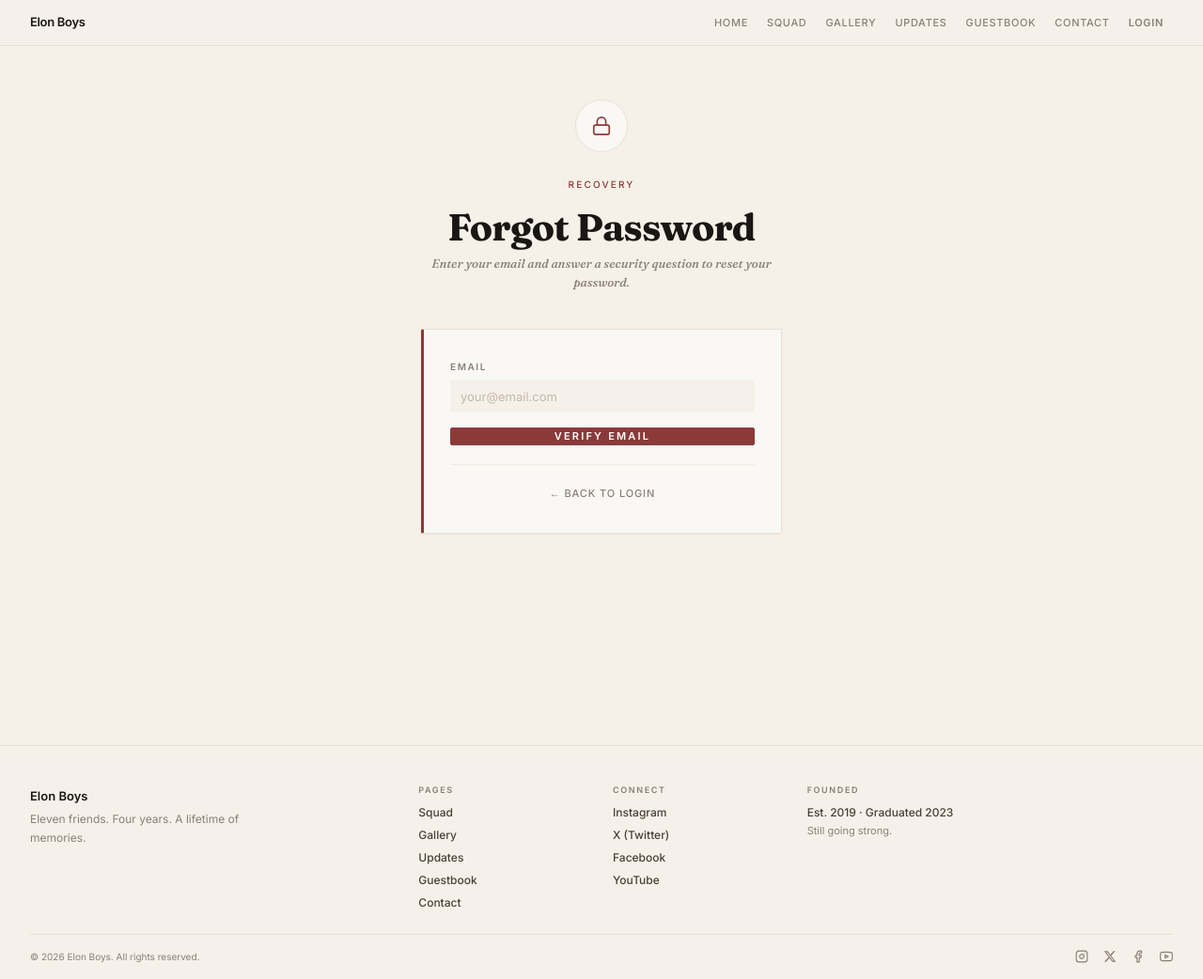
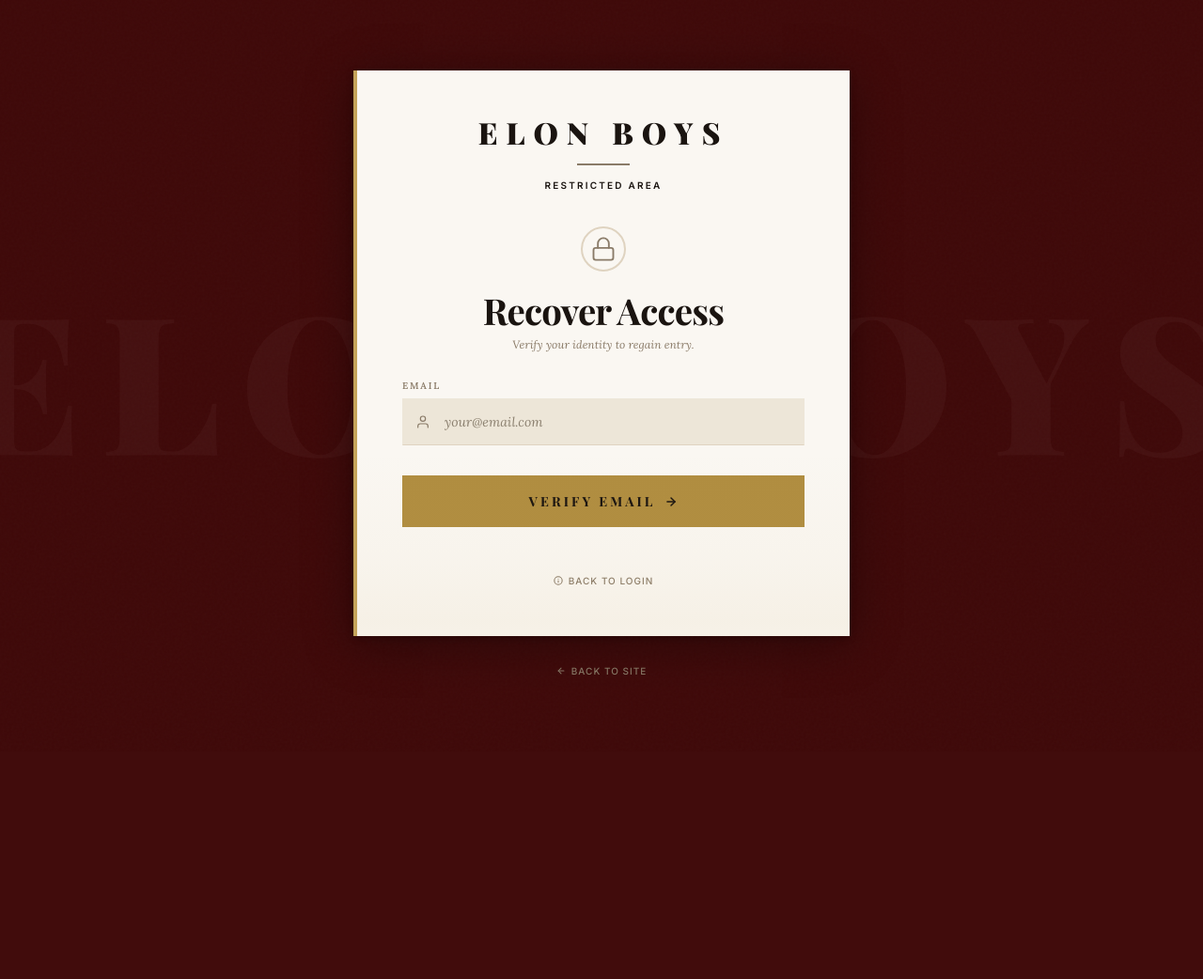
Before and after one commit to sojib96/elon_boys, a FastAPI app: page /forgot-password in a window 1280 px wide. Shown: the whole page at 94% size. After the commit the page ends 718 px from the top, so only its background shows below. Run offline with FastAPI, Linux system fonts and the light colour scheme; some libraries are stand-ins or nearby versions; some web fonts are replaced.

Commit message:
Align forgot password page with login design pattern

```diff
--- a/app/templates/private/forgot_password.html
+++ b/app/templates/private/forgot_password.html
@@ -1,46 +1,50 @@
 {% extends "base.html" %}
 {% block title %}Forgot Password — Elon Boys{% endblock %}
-{% block body_class %} page-private{% endblock %}
+{% block body_class %} page-private page-login{% endblock %}
 
 {% block content %}
+<link rel="preconnect" href="https://fonts.googleapis.com">
+<link href="https://fonts.googleapis.com/css2?family=Lora:ital,wght@0,400;0,500;0,600;0,700;1,400;1,500;1,600&display=swap" rel="stylesheet">
 <link rel="stylesheet" href="/static/css/private.css">
 
-<div class="dossier-page">
-  <div class="min-h-[70vh] flex items-center justify-center">
-    <div class="w-full max-w-sm reveal stagger">
-
-      <div class="text-center mb-10">
-        <div class="w-14 h-14 rounded-full bg-[#FAF8F4] border border-[#E8E0D6] flex items-center justify-center mx-auto mb-5">
-          <svg width="22" height="22" viewBox="0 0 24 24" fill="none" stroke="#8B3A3A" stroke-width="1.8" stroke-linecap="round" stroke-linejoin="round">
+<div class="login-screen">
+  <div class="login-watermark" aria-hidden="true">ELON BOYS</div>
+  <div class="login-bg-texture" aria-hidden="true"></div>
+  <div class="login-container">
+    <div class="login-card">
+      <div class="login-masthead">
+        <div class="login-wordmark">ELON BOYS</div>
+        <div class="login-rule" aria-hidden="true"></div>
+        <div class="login-meta">
+          <span class="login-meta-item login-meta-restricted">RESTRICTED AREA</span>
+        </div>
+      </div>
+      <div class="login-body">
+        <div class="login-crest">
+          <svg class="login-crest-icon" width="28" height="28" viewBox="0 0 24 24" fill="none" stroke="currentColor" stroke-width="1.6" stroke-linecap="round" stroke-linejoin="round">
             <rect x="3" y="11" width="18" height="11" rx="2" ry="2"/>
             <path d="M7 11V7a5 5 0 0 1 10 0v4"/>
           </svg>
         </div>
-        <span class="section-label inline-block mb-4">Recovery</span>
-        <h1 class="font-serif text-[clamp(1.8rem,4vw,2.5rem)] font-bold text-[#1A1614] tracking-[-0.02em] leading-[1.08]">
-          Forgot Password
-        </h1>
-        {% if not question and not success %}
-        <p class="font-serif text-[13px] italic text-[#8A7F76] mt-2">Enter your email and answer a security question to reset your password.</p>
-        {% elif question %}
-        <p class="font-serif text-[13px] italic text-[#8A7F76] mt-2">Answer correctly to prove you're one of us.</p>
-        {% elif success %}
-        <p class="font-serif text-[13px] italic text-[#3A7D5C] mt-2">Your password has been reset successfully.</p>
+        <h1 class="login-heading">Recover Access</h1>
+        <p class="login-tagline">Verify your identity to regain entry.</p>
+        {% if error %}
+        <div class="login-error">{{ error }}</div>
         {% endif %}
-      </div>
-
-      <div class="bg-[#FAF8F4] border border-[#E8E0D6] border-l-[3px] border-l-[#8B3A3A] rounded-sm shadow-[0_1px_3px_rgba(26,22,20,0.04)]">
-        <div class="px-7 py-8">
-          {% if error %}
-          <div class="banner-error">{{ error }}</div>
-          {% endif %}
-          {% if success %}
-          <div class="banner-success">{{ success }}</div>
-          {% endif %}
-
-          {% if question %}
-          <div class="question-text">{{ question.question }}</div>
-          <form method="post" action="/forgot-password">
+        <form method="post" action="/forgot-password" class="login-form" autocomplete="off">
+          {% if not question and not success %}
+            <div class="field-group">
+              <label class="field-label" for="email">Email</label>
+              <div class="field-wrapper">
+                <svg class="field-icon" width="16" height="16" viewBox="0 0 24 24" fill="none" stroke="currentColor" stroke-width="1.8" stroke-linecap="round" stroke-linejoin="round" aria-hidden="true">
+                  <path d="M20 21v-2a4 4 0 0 0-4-4H8a4 4 0 0 0-4 4v2"/>
+                  <circle cx="12" cy="7" r="4"/>
+                </svg>
+                <input type="email" id="email" name="email" class="field-input" placeholder="your@email.com" required>
+              </div>
+            </div>
+          {% elif question %}
+            <div class="question-text">{{ question.question }}</div>
             <input type="hidden" name="question_id" value="{{ question.id }}">
             <div class="option-group">
               <div class="option-item">
@@ -60,70 +64,40 @@
                 <label for="opt_d">{{ question.option_d }}</label>
               </div>
             </div>
-            <button type="submit" class="btn btn-primary w-full justify-center" id="submit-btn">Submit Answer</button>
-          </form>
           {% elif success %}
-          <a href="/login" class="btn btn-primary w-full justify-center">Back to Login</a>
-          {% else %}
-          <form method="post" action="/forgot-password">
-            <div>
-              <label class="block font-sans text-[10px] font-semibold tracking-[0.16em] uppercase text-[#8A7F76] mb-1.5" for="email">Email</label>
-              <input type="email" id="email" name="email" class="field-input" placeholder="your@email.com" required>
-            </div>
-            <button type="submit" class="btn btn-primary w-full justify-center mt-4" id="submit-btn">Verify Email</button>
-          </form>
+            <div class="banner-success">{{ success }}</div>
           {% endif %}
-
           {% if not success %}
-          <div class="text-center mt-5 pt-4 border-t border-[#F0EBE2]">
-            <a href="/login" class="back-link text-[10px]">&larr; Back to login</a>
-          </div>
+            <button type="submit" class="btn-login">
+              <span>{% if not question %}Verify Email{% else %}Submit Answer{% endif %}</span>
+              <svg class="btn-arrow" width="14" height="14" viewBox="0 0 24 24" fill="none" stroke="currentColor" stroke-width="2.5" stroke-linecap="round" stroke-linejoin="round" aria-hidden="true">
+                <path d="M5 12h14"/>
+                <path d="M12 5l7 7-7 7"/>
+              </svg>
+            </button>
           {% endif %}
-        </div>
+        </form>
       </div>
-
+      <div class="login-footer">
+        <a href="/login" class="login-link login-link-forgot">
+          <svg width="10" height="10" viewBox="0 0 24 24" fill="none" stroke="currentColor" stroke-width="2.5" stroke-linecap="round" stroke-linejoin="round" aria-hidden="true">
+            <circle cx="12" cy="12" r="10"/>
+            <path d="M12 16v-4"/>
+            <path d="M12 8h.01"/>
+          </svg>
+          Back to login
+        </a>
+      </div>
+    </div>
+    <div class="login-back-wrap">
+      <a href="/" class="login-link login-back">
+        <svg width="10" height="10" viewBox="0 0 24 24" fill="none" stroke="currentColor" stroke-width="2.5" stroke-linecap="round" stroke-linejoin="round" aria-hidden="true">
+          <path d="M19 12H5"/>
+          <path d="M12 19l-7-7 7-7"/>
+        </svg>
+        Back to site
+      </a>
     </div>
   </div>
 </div>
-
-<div class="modal-overlay" id="confirmModal">
-  <div class="modal-card">
-    <div class="modal-icon">&#128528;</div>
-    <div class="modal-title">Hmm, are you sure about that?</div>
-    <p class="modal-body">
-      Look, we're not saying you're wrong... but your fellow Elon members
-      are watching. Get this wrong and your member privileges get downgraded
-      to "group lurker" status. You'll have to laugh at every joke
-      in the chat for a month.
-    </p>
-    <div class="modal-actions">
-      <button type="button" class="btn btn-secondary flex-1 justify-center" onclick="closeModal()">&#8592; Let me think</button>
-      <button type="button" class="btn btn-primary flex-1 justify-center" onclick="confirmAnswer()">Yes, I'm sure &#10003;</button>
-    </div>
-  </div>
-</div>
-
-<script>
-(function() {
-  var form = document.querySelector('.option-group') && document.querySelector('.option-group').closest('form');
-  if (!form) return;
-
-  form.addEventListener('submit', function(e) {
-    var selected = form.querySelector('input[name="answer"]:checked');
-    if (!selected) return;
-    e.preventDefault();
-    document.getElementById('confirmModal').classList.add('active');
-  });
-})();
-
-function closeModal() {
-  document.getElementById('confirmModal').classList.remove('active');
-}
-
-function confirmAnswer() {
-  document.getElementById('confirmModal').classList.remove('active');
-  var form = document.querySelector('.option-group').closest('form');
-  if (form) form.submit();
-}
-</script>
 {% endblock %}
```
